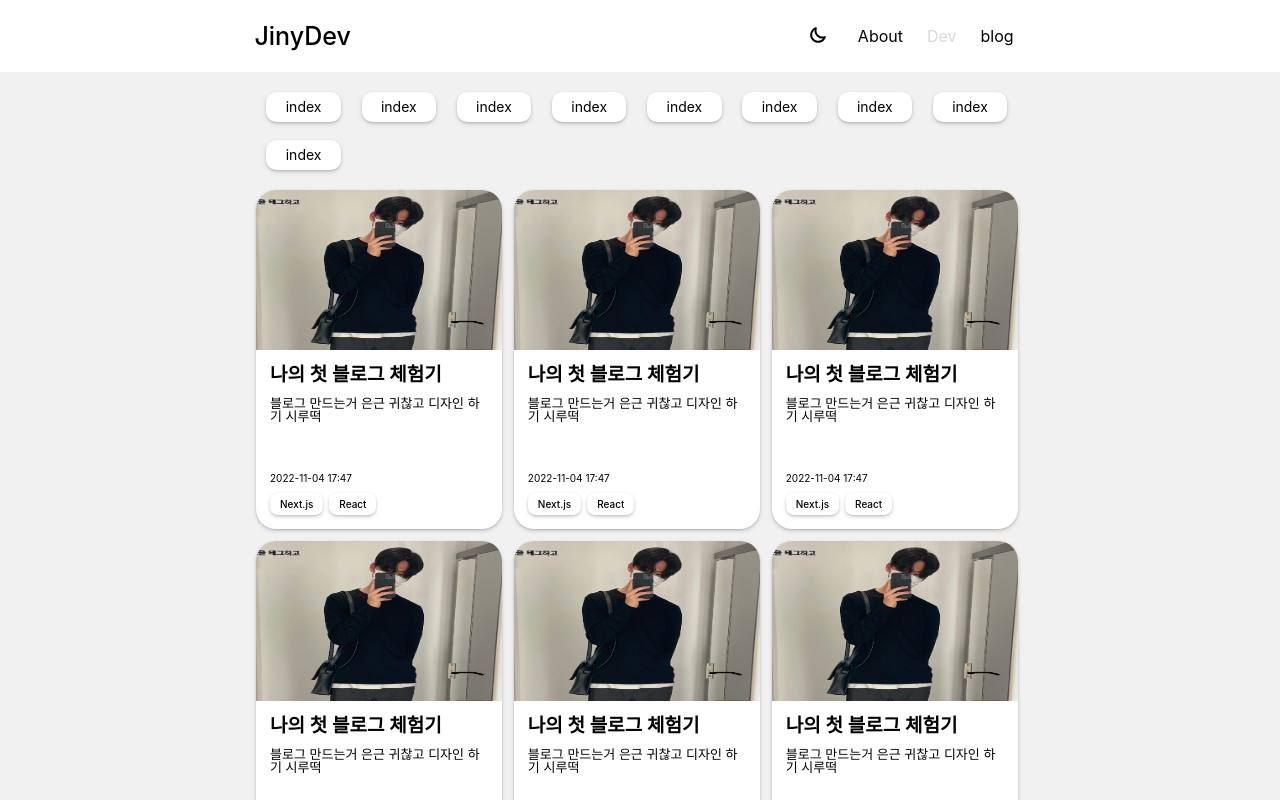
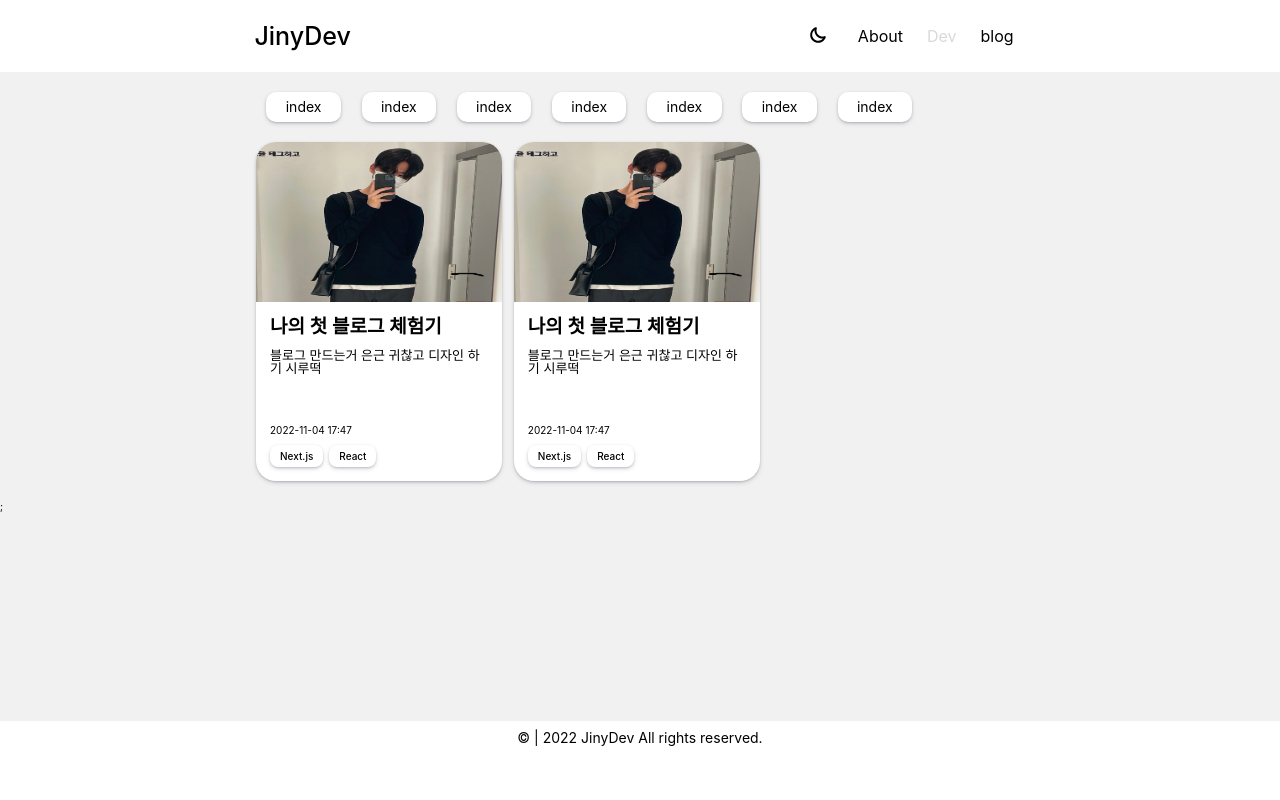
Before and after one commit to jinyoung234/JinyDev, a Next.js app: page /dev in a window 1280 px wide. Shown: the top 800 px of the page. Built offline with nearby package versions, Linux system fonts and the light colour scheme; some icons are missing.

Commit message:
feat : receive mdx data from dev and inject data blog component

```diff
--- a/components/blogList/index.tsx
+++ b/components/blogList/index.tsx
@@ -1,18 +1,18 @@
 import React, { useEffect, useState } from "react";
 import { useRecoilValue } from "recoil";
 import { changeMode } from "../../atoms";
+import { CATEGORY_LIST } from "../../constants";
+import { PostsMapProps, PostsProps } from "../../interfaces/common";
 import Blog from "./blog";
 import BlogCategory from "./blogCategory";
 import CategoryTag from "./categoryTag";
 import { BlogCategoryWrapper, BlogGridWrapper, BlogWrapper, CategoryTagListWrapper } from "./style";
 
-export default function BlogList() {
-  const categoryList = ["TypeScript", "JavaScript", "React", "Algorithm", "DevOps", "FrontEnd", "CS"];
-  const blogList = [1, 2, 3, 4, 5, 6, 7, 8, 9];
+export default function BlogList({ posts }: PostsMapProps) {
+  const postsData = Array.from(Object.values(posts)) as unknown as PostsProps[];
+  // const tagList = Array.from(new Set(postsData.map(post => post.frontMatter.tags).flat()));
   const isChangeMode = useRecoilValue(changeMode);
-
   const [windowSize, setWindowSize] = useState<number | null>(null);
-
   useEffect(() => {
     setWindowSize(window.innerWidth);
     window.addEventListener("resize", () => setWindowSize(window.innerWidth));
@@ -23,23 +23,23 @@ export default function BlogList() {
   return (
     <BlogWrapper>
       <CategoryTagListWrapper>
-        {blogList.map(blogContent => (
-          <CategoryTag key={blogContent} />
+        {CATEGORY_LIST.map(tag => (
+          <CategoryTag tag={tag} key={tag} />
         ))}
       </CategoryTagListWrapper>
       {windowSize && windowSize >= 1420 && (
         <BlogCategoryWrapper isChangeMode={isChangeMode}>
           <ul>
             Category
-            {categoryList.map(category => (
+            {CATEGORY_LIST.map(category => (
               <BlogCategory key={category} category={category} />
             ))}
           </ul>
         </BlogCategoryWrapper>
       )}
       <BlogGridWrapper>
-        {blogList.map(blogContent => (
-          <Blog key={blogContent} />
+        {postsData.map(post => (
+          <Blog key={post.frontMatter.title} post={post.frontMatter} />
         ))}
       </BlogGridWrapper>
     </BlogWrapper>
```
